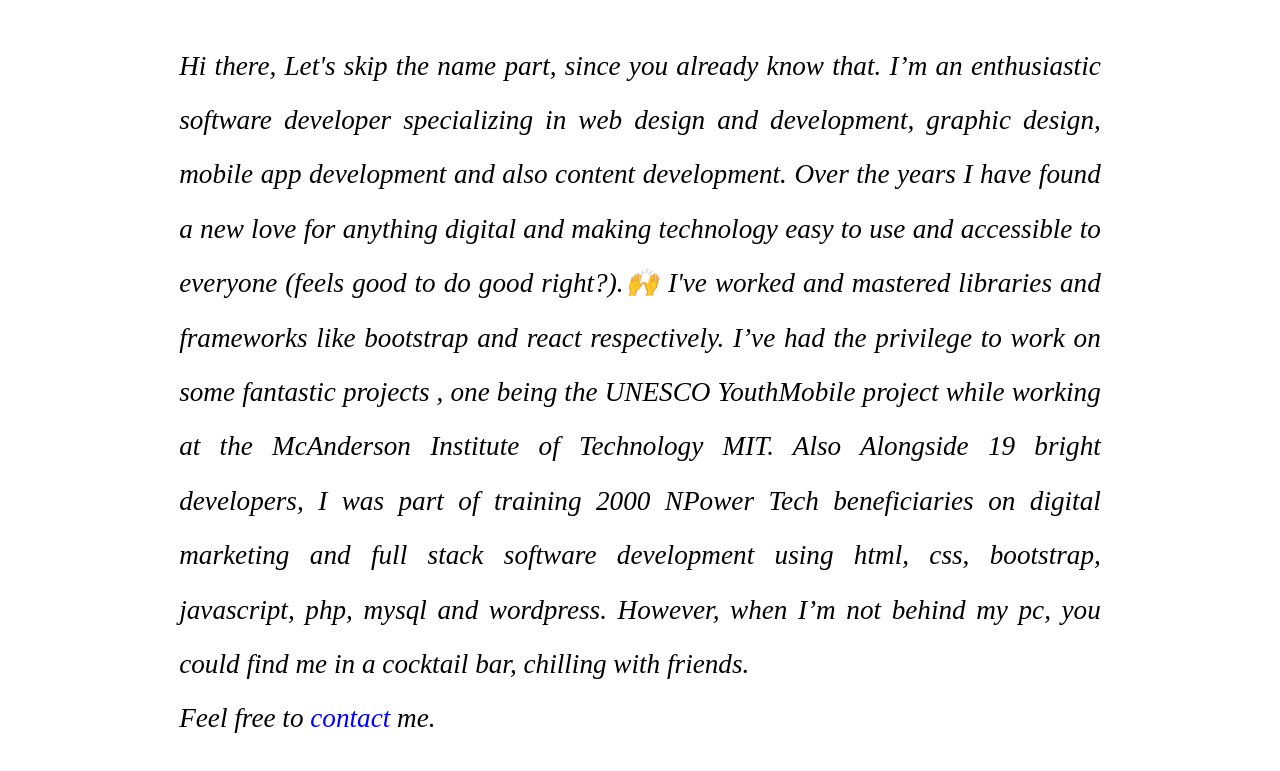
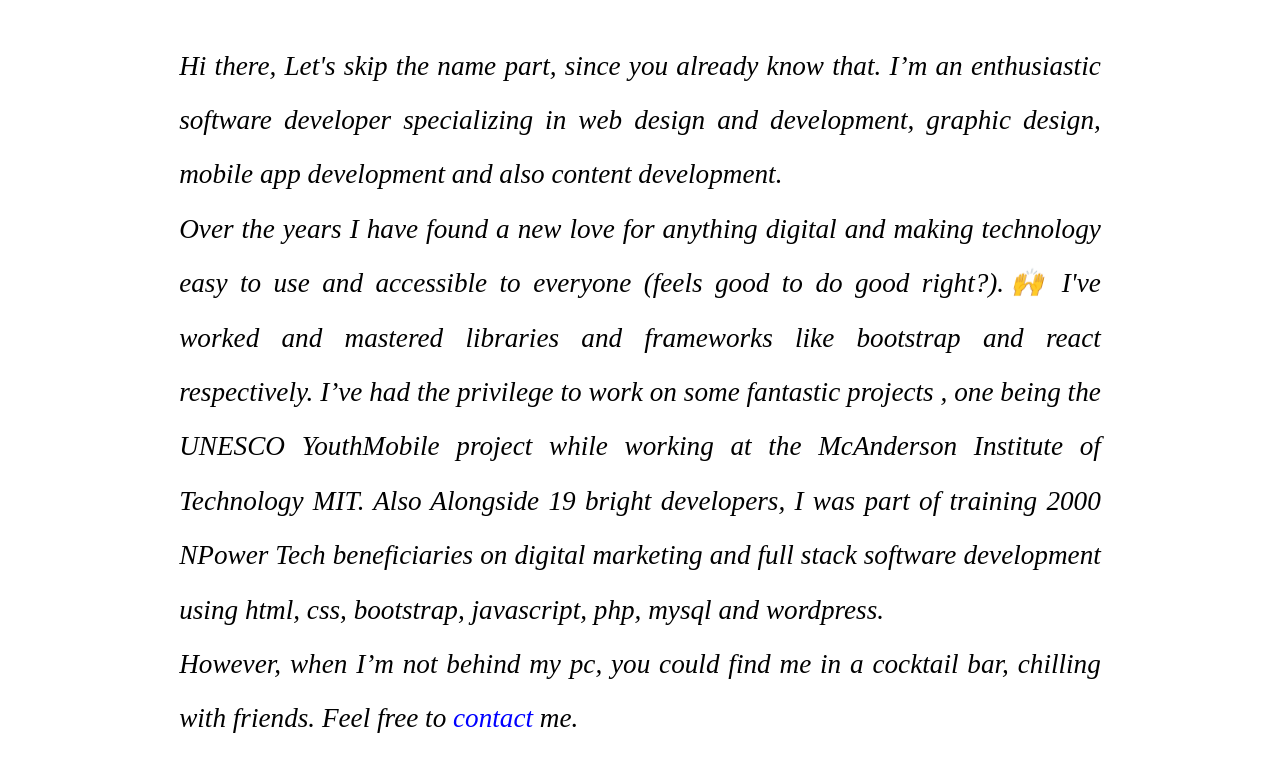
Before and after one commit to JayHansea/myPortfolio, a plain HTML site: page html/about.html in a window 1280 px wide. Shown: the part 180-951 px from the top of the page. Drawn offline with Linux system fonts and the light colour scheme; a web font is replaced by a local one.

Commit message:
Update about.html

```diff
--- a/html/about.html
+++ b/html/about.html
@@ -33,18 +33,16 @@
                     Hi there, Let's skip the name part, since you already know that.
 
                     I’m an enthusiastic software developer specializing in web design and development, graphic design, mobile app development and also content development.
-
+                </p>
+                <p>
                     Over the years I have found a new love for anything digital and making technology easy to use and accessible to everyone (feels good to do good right?).🙌 I've worked and mastered libraries and frameworks like bootstrap and react respectively.
 
                     I’ve had the privilege to work on some fantastic projects , one being the UNESCO YouthMobile project while working at the McAnderson Institute of Technology MIT.
 
                     Also Alongside 19 bright developers, I was part of training 2000 NPower Tech beneficiaries on digital marketing and full stack software development using html, css, bootstrap, javascript, php, mysql and wordpress.
-
-                    However, when I’m not behind my pc, you could find me in a cocktail bar, chilling with friends.
-
-                    <br>
-
-                    Feel free to <a id="acon" href="contact.html">contact</a> me.
+                </p>
+                <p>
+                    However, when I’m not behind my pc, you could find me in a cocktail bar, chilling with friends. Feel free to <a id="acon" href="contact.html">contact</a> me.
                 </p>
             </span>
         </div>
```
